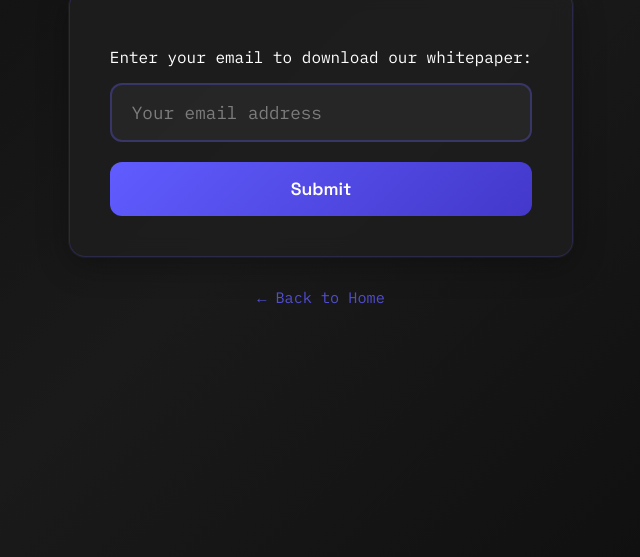
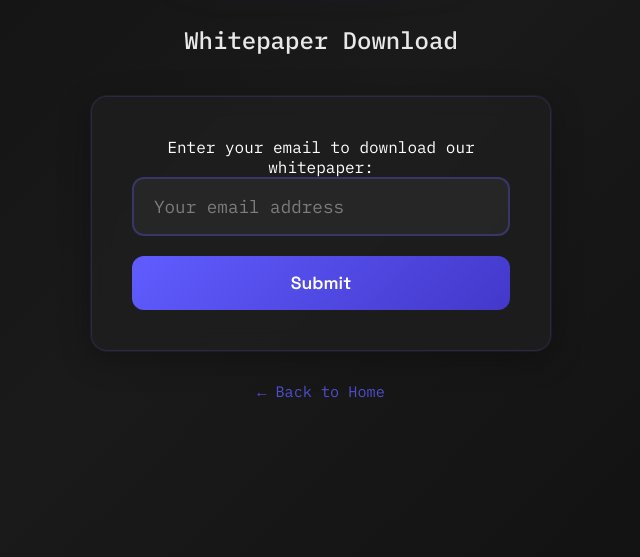
Before and after one commit to coinbax/cbax-website, a plain HTML site: page whitepaper.html in a window 1280 px wide. Shown: the part 243-800 px from the top of the page, without its empty margins (319-959 px from the left). Drawn offline with Linux system fonts and the light colour scheme.

Commit message:
Fix vertical breaks on whitepaper page by standardizing styling with presentation login page

```diff
--- a/whitepaper.html
+++ b/whitepaper.html
@@ -2,27 +2,37 @@
 <html lang="en" data-theme="dark">
 <head>
     <meta charset="UTF-8">
-    <meta name="viewport" content="width=device-width, initial-scale=1.0">
+    <meta name="viewport" content="width=device-width, initial-scale=1.0, maximum-scale=1.0, user-scalable=no, viewport-fit=cover">
     <title>COINBAX - Whitepaper</title>
     <link href="https://fonts.googleapis.com/css2?family=Space+Grotesk:wght@400;500;600;700&family=IBM+Plex+Mono:wght@400;500;600&display=swap" rel="stylesheet">
     <style>
+        * {
+            margin: 0;
+            padding: 0;
+            box-sizing: border-box;
+        }
+
         html {
             height: 100%;
             background-color: #0f0f0f;
         }
+
         body {
             background: linear-gradient(135deg, #0f0f0f 0%, #1a1a1a 50%, #0f0f0f 100%);
             color: white;
             font-family: 'IBM Plex Mono', monospace;
             text-align: center;
-            padding: 50px;
-            max-width: 800px;
-            margin: 0 auto;
             min-height: 100vh;
             display: flex;
             flex-direction: column;
-            box-sizing: border-box;
+            align-items: center;
+            justify-content: center;
+            overflow-x: hidden;
+            margin: 0;
+            padding: 0;
+            width: 100%;
         }
+
         .background-pattern {
             position: fixed;
             top: 0;
@@ -42,6 +52,7 @@
             33% { transform: translate(30px, -30px) rotate(1deg); }
             66% { transform: translate(-20px, 20px) rotate(-1deg); }
         }
+
         .logo {
             font-size: 3.5rem;
             font-weight: 600;
@@ -54,6 +65,7 @@
             background-clip: text;
             animation: glow 2s ease-in-out infinite alternate;
         }
+
         @keyframes glow {
             from {
                 filter: drop-shadow(0 0 20px rgba(96, 92, 255, 0.3));
@@ -62,6 +74,7 @@
                 filter: drop-shadow(0 0 30px rgba(96, 92, 255, 0.5));
             }
         }
+
         .message {
             font-size: 1.5rem;
             margin-top: 20px;
@@ -69,6 +82,18 @@
             opacity: 0.9;
             font-weight: 500;
         }
+
+        .container {
+            position: relative;
+            z-index: 10;
+            width: 100%;
+            max-width: 500px;
+            padding: 20px;
+            display: flex;
+            flex-direction: column;
+            align-items: center;
+        }
+
         .form-container {
             background: rgba(30, 30, 30, 0.8);
             backdrop-filter: blur(10px);
@@ -78,14 +103,16 @@
             box-shadow:
                 0 8px 32px rgba(0, 0, 0, 0.3),
                 0 0 0 1px rgba(255, 255, 255, 0.05);
-            max-width: 500px;
-            margin: 0 auto;
+            width: 100%;
         }
+
         form {
             display: flex;
             flex-direction: column;
             gap: 20px;
+            width: 100%;
         }
+
         input {
             font-family: 'IBM Plex Mono', monospace;
             padding: 16px 20px;
@@ -96,7 +123,9 @@
             font-size: 1.1rem;
             transition: all 0.3s ease;
             outline: none;
+            width: 100%;
         }
+
         input:focus {
             border-color: #605cff;
             box-shadow:
@@ -104,9 +133,11 @@
                 0 4px 12px rgba(96, 92, 255, 0.1);
             background: rgba(42, 42, 42, 1);
         }
+
         input::placeholder {
             color: rgba(255, 255, 255, 0.4);
         }
+
         button {
             background: linear-gradient(135deg, #605cff, #4338ca);
             color: white;
@@ -120,16 +151,20 @@
             transition: all 0.3s ease;
             position: relative;
             overflow: hidden;
+            width: 100%;
         }
+
         button:hover {
             transform: translateY(-2px);
             box-shadow:
                 0 8px 25px rgba(96, 92, 255, 0.3),
                 0 4px 12px rgba(0, 0, 0, 0.2);
         }
+
         button:active {
             transform: translateY(0);
         }
+
         button:before {
             content: '';
             position: absolute;
@@ -140,28 +175,34 @@
             background: linear-gradient(90deg, transparent, rgba(255, 255, 255, 0.2), transparent);
             transition: left 0.5s;
         }
+
         button:hover:before {
             left: 100%;
         }
+
         .success-message {
             display: none;
             margin-top: 20px;
             color: #4caf50;
         }
+
         a {
             color: #605cff;
             text-decoration: none;
             opacity: 0.8;
             transition: all 0.3s ease;
         }
+
         a:hover {
             opacity: 1;
             text-decoration: underline;
         }
+
         .back-link {
             margin-top: 30px;
             font-size: 0.95rem;
         }
+
         .manual-download-btn {
             display: inline-block;
             margin-top: 15px;
@@ -173,6 +214,7 @@
             font-weight: bold;
             transition: all 0.3s ease;
         }
+
         .manual-download-btn:hover {
             transform: translateY(-2px);
             box-shadow:
@@ -180,13 +222,16 @@
                 0 4px 12px rgba(0, 0, 0, 0.2);
             text-decoration: none;
         }
+
         .hidden {
             display: none;
         }
+
         #loading {
             display: none;
             margin-top: 10px;
         }
+
         .loader {
             border: 3px solid #2a2a2a;
             border-radius: 50%;
@@ -196,6 +241,7 @@
             animation: spin 1s linear infinite;
             margin: 0 auto;
         }
+
         @keyframes spin {
             0% { transform: rotate(0deg); }
             100% { transform: rotate(360deg); }
@@ -204,7 +250,7 @@
         /* Mobile responsive styles */
         @media (max-width: 768px) {
             body {
-                padding: 20px;
+                padding: 20px 0;
             }
 
             .logo {
@@ -214,7 +260,6 @@
 
             .form-container {
                 padding: 30px 20px;
-                margin: 0 10px;
             }
 
             .message {
@@ -232,6 +277,7 @@
 <body>
     <div class="background-pattern"></div>
 
+    <div class="container">
         <div class="logo">COINBAX</div>
         <div class="message">Whitepaper Download</div>
 
@@ -252,6 +298,7 @@
 
         <div class="back-link">
             <a href="/">← Back to Home</a>
+        </div>
     </div>
 
     <script>
```
Lines whose indentation alone changed are shown as unchanged.
